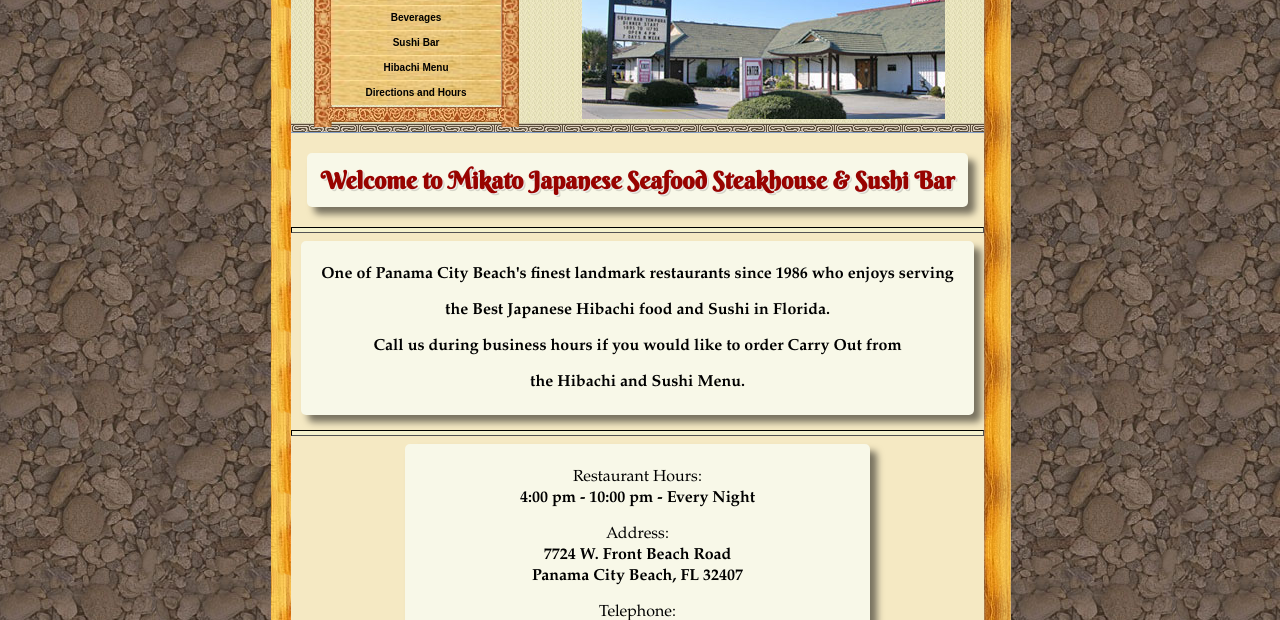
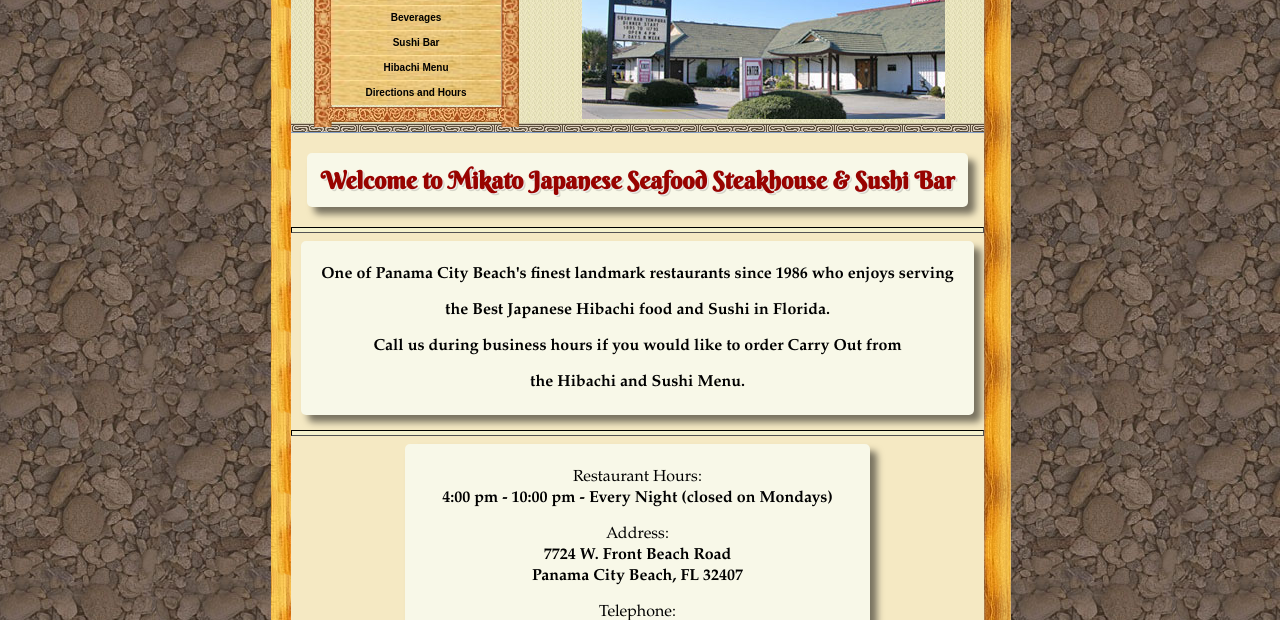
Before and after one commit to walterlee7/mikato, a website: page build/index.html in a window 1280 px wide. Shown: the part 180-800 px from the top of the page. Drawn offline with nearby package versions, Linux system fonts and the light colour scheme.

Commit message:
Open times update

```diff
--- a/build/index.html
+++ b/build/index.html
@@ -150,7 +150,9 @@
                                                 style="font-family: Book Antiqua, Palatino, serif;">Restaurant
                                                 Hours:</span><span
                                                 style="font-family: Book Antiqua, Palatino, serif;"><strong><br /></strong><strong>4:00
-                                                    pm - 10:00 pm - Every Night</strong></span></span></p>
+                                                    pm - 10:00 pm - Every Night (closed on
+                                                    Mondays)</strong></span></span>
+                                    </p>
                                     <p text-align="center"><span
                                             style="font-family: Book Antiqua, Palatino, serif; font-size: medium;">Address:</span><br /><span
                                             style="font-family: Book Antiqua, Palatino, serif; font-size: medium;"><strong>7724
```
Also changed, not shown: build/directions.html (+2 -1 lines).
